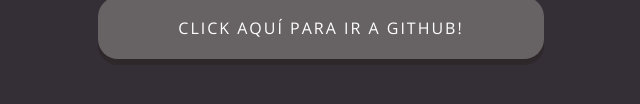
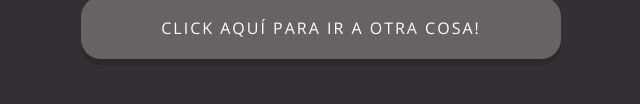
Before and after one commit to sdomingu/taller-git, a plain HTML site: page index.html in a window 1280 px wide. Shown: the part 516-620 px from the top of the page, without its empty margins (319-959 px from the left). Drawn offline with nearby package versions, Linux system fonts and the light colour scheme.

Commit message:
ir a otra cosa

```diff
--- a/index.html
+++ b/index.html
@@ -15,7 +15,7 @@
       <img src="https://assets-cdn.github.com/images/modules/logos_page/Octocat.png" alt="octocat">
     </a>
     <button type="button" class="btn">
-      <a href="https://github.com/" target="_blank">Click aquí para ir a GitHub!</a>
+      <a href="https://github.com/" target="_blank">Click aquí para ir a otra cosa!</a>
     </button>
   </div>
 </body>
```
